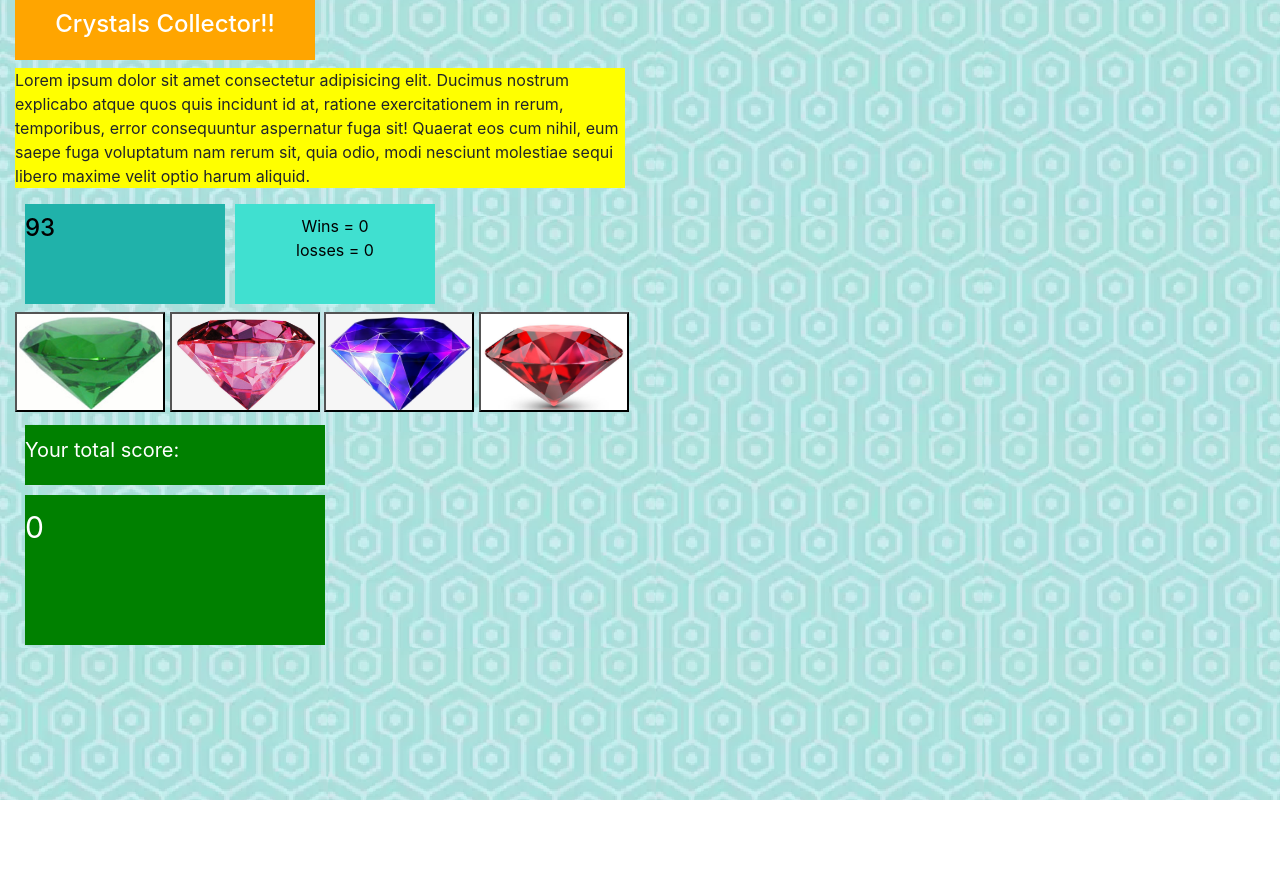
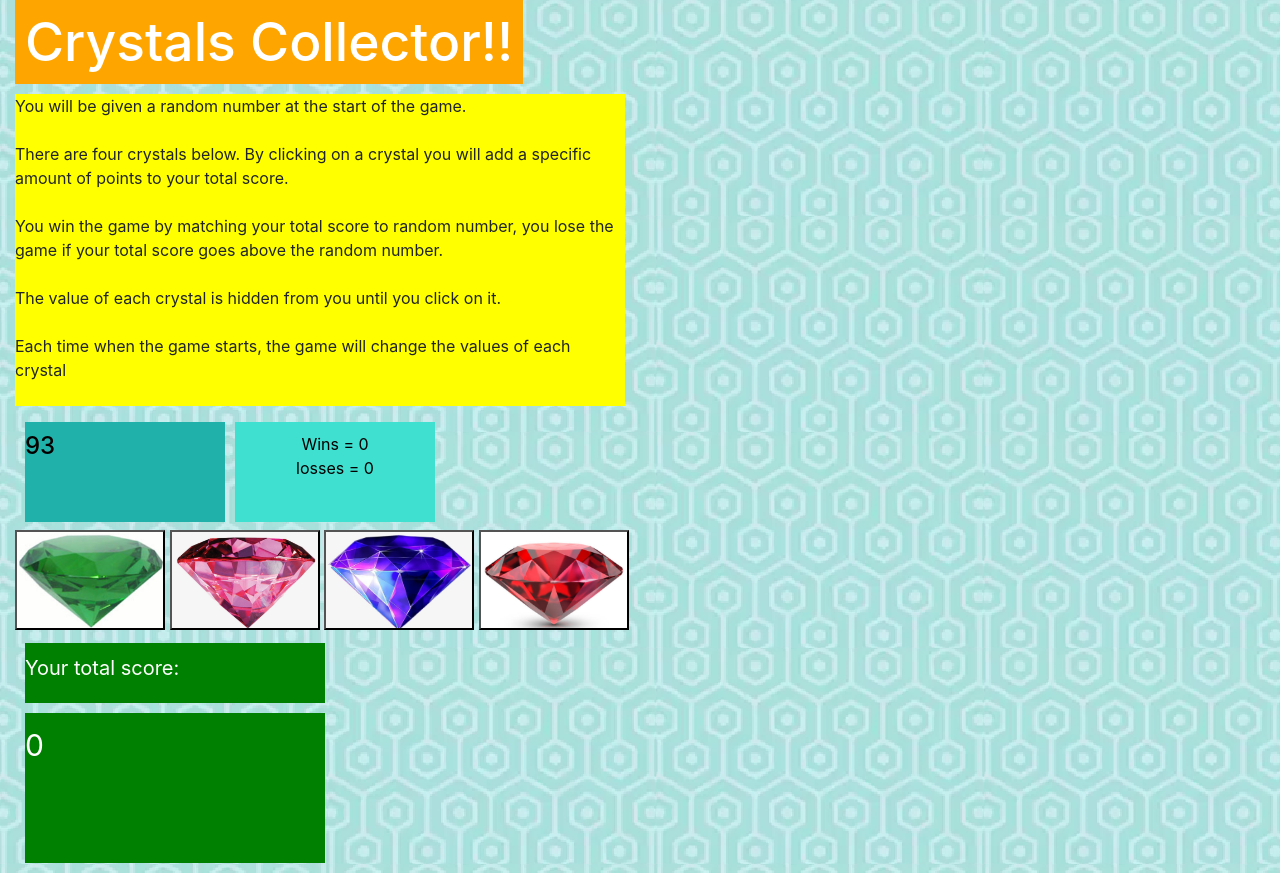
Before and after one commit to Mo01/unit-4-game, a plain HTML site: page index.html in a window 1280 px wide. Before the commit the page ends 800 px from the top, so only its background shows below. Drawn offline with nearby package versions, Linux system fonts and the light colour scheme.

Commit message:
Finished coding

```diff
--- a/assets/css/style.css
+++ b/assets/css/style.css
@@ -4,14 +4,19 @@ body{
  height: 100%;
 
 }
+.div1{
+    margin-bottom: 10px;
+}
 #CC{
     background-color: orange;
+    font-size: 40pt;
     color: white;
-    width: 300px;
-    height: 60px;
+    display: inline-block;
     text-align: center;
-    padding-top: 10px !important;
-    padding-bottom: 10px !important;
+    padding: 10px !important;
+    margin: 0 !important;
+
+
 
 }
 #score{
--- a/assets/javascript/game.js
+++ b/assets/javascript/game.js
@@ -1,5 +1,8 @@
+alert(" I will be more beautiful if you run me on IE");
+
 window.onload = function what() {
-    alert(" I will be more beautiful if you run me on IE");
+
+
     //generate random number
     var minNum = 19;
     var maxNum = 121;
@@ -57,4 +60,5 @@ window.onload = function what() {
 
     }
     reset();
+
 }
--- a/index.html
+++ b/index.html
@@ -15,21 +15,28 @@
 </head>
 
 <body>
-    <div class="container-fluid">
 
-        <div>
+<div class="container-fluid">
+
+        <div class="div1">
             <h4 id="CC">Crystals Collector!!</h4>
-
         </div>
 
         <div class="row">
             <div class="col-6">
-                <p>Lorem ipsum dolor sit amet consectetur adipisicing elit.
-                    Ducimus nostrum explicabo atque quos quis incidunt id at,
-                    ratione exercitationem in rerum, temporibus, error consequuntur
-                    aspernatur fuga sit! Quaerat eos cum nihil, eum saepe fuga
-                    voluptatum nam rerum sit, quia odio, modi
-                    nesciunt molestiae sequi libero maxime velit optio harum aliquid.</p>
+                <p>
+                        You will be given a random number at the start of the game.<br>
+                        <br>
+                        There are four crystals below. By clicking on a crystal you will add a specific amount of points to your total score.<br>
+                        <br>
+                        You win the game by matching your total score to random number, you lose the game if your total score goes above the random number.<br>
+                        <br>
+                        The value of each crystal is hidden from you until you click on it.<br>
+                        <br>
+                        Each time when the game starts, the game will change the values of each crystal<br>
+                        <br>
+
+                </p>
             </div>
         </div>
         <!--Rendom Number-->
@@ -62,9 +69,6 @@
 
                 </div>
 
-                <script>
-
-                </script>
 
 </body>
 
```
